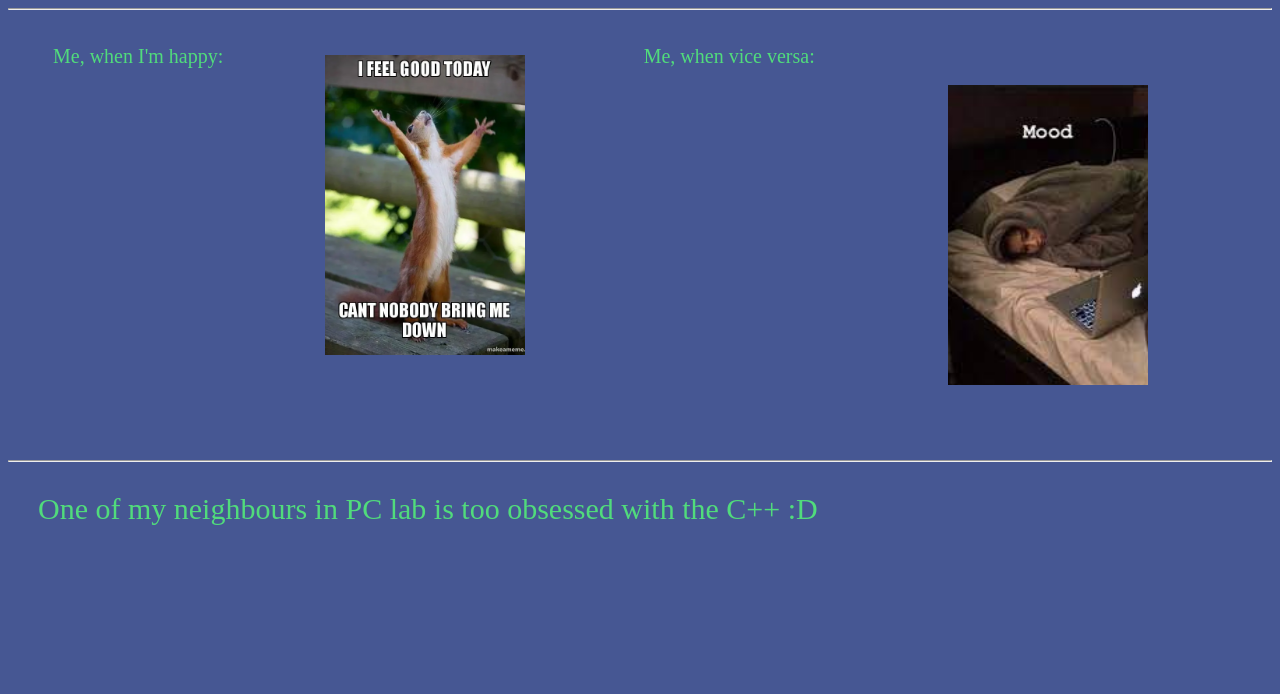
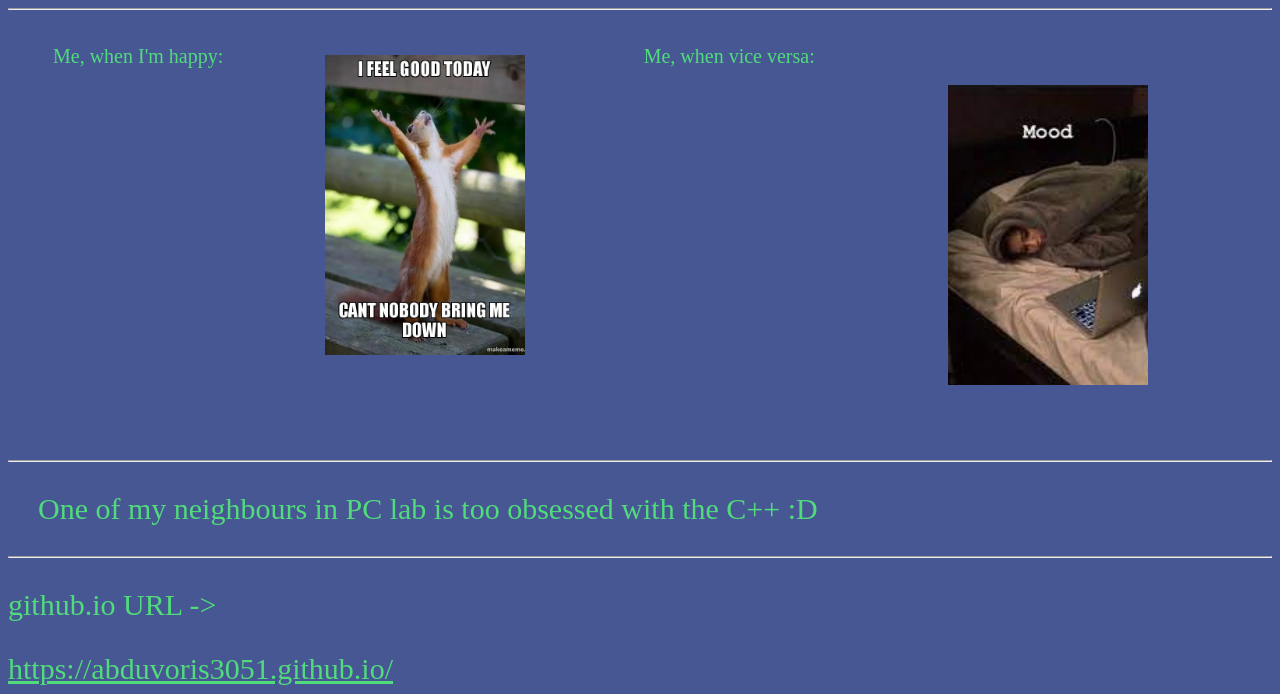
Before and after one commit to Abduvoris3051/Abduvoris3051.github.io, a plain HTML site: page index.html in a window 1280 px wide. Shown: the part 773-1467 px from the top of the page. Before the commit the page ends 1329 px from the top, so only its background shows below. Drawn offline with Linux system fonts and the light colour scheme.

Commit message:
Update index.html

```diff
--- a/index.html
+++ b/index.html
@@ -53,6 +53,9 @@
             <p>   One of my neighbours in PC lab is too obsessed with the C++ :D</p>
         </div>
 
+        <hr>
+        <p>github.io URL -></p>
+        <a href="https://abduvoris3051.github.io/"> https://abduvoris3051.github.io/</a>
 
     </div>
 </body>
```
